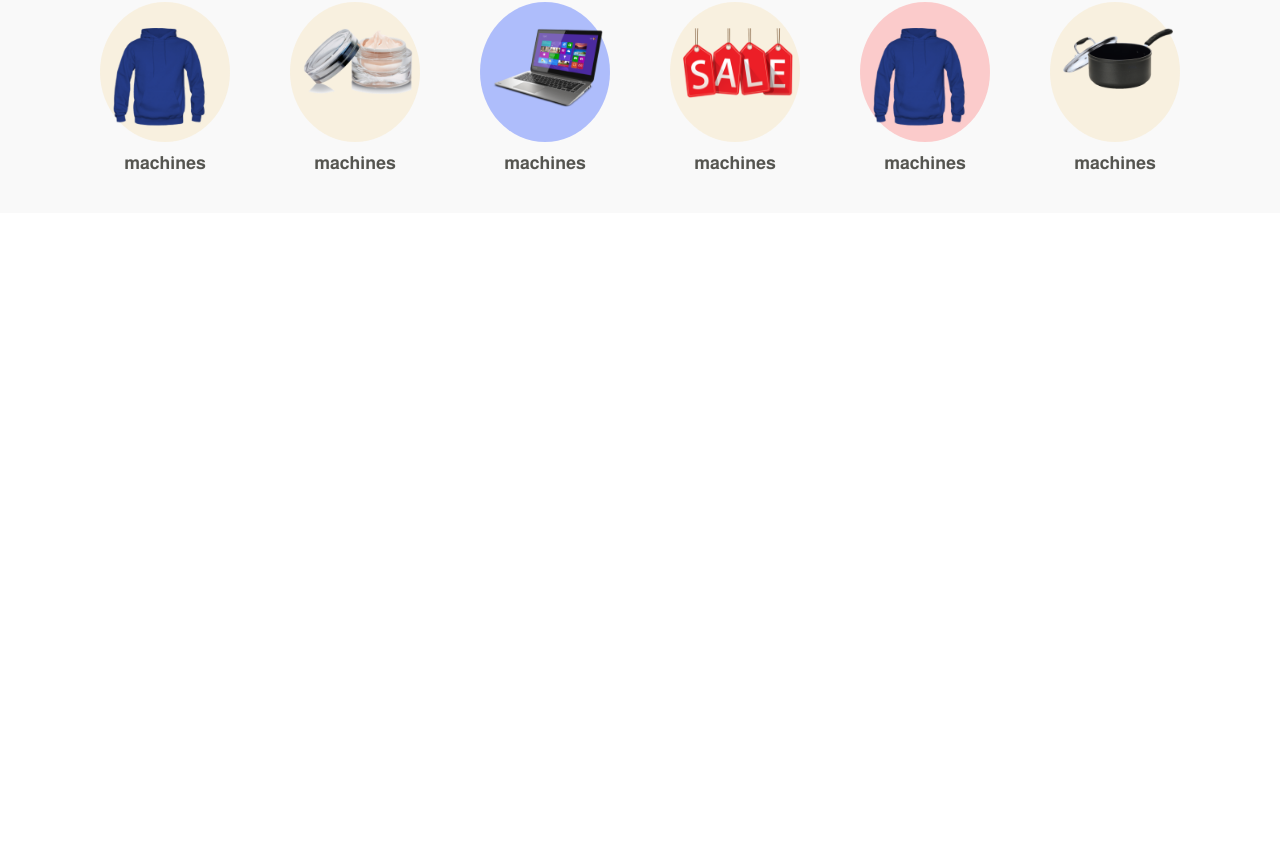
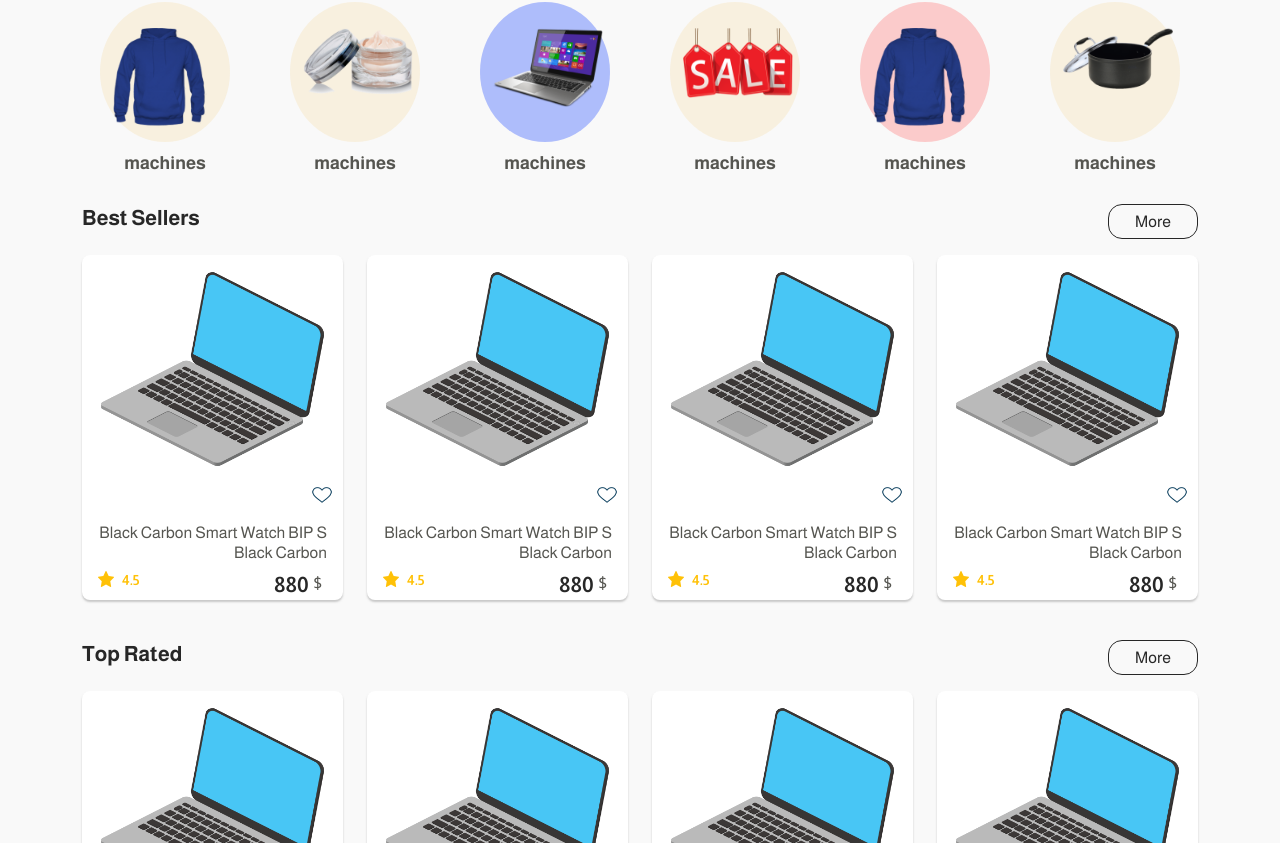
Before and after one commit to saeedmhmoud100/Full-ecommerce-react, a React (Create React App) app: page / in a window 1280 px wide. Shown: the part 457-1300 px from the top of the page. Before the commit the page ends 800 px from the top, so only its background shows below. Built offline with nearby package versions, Linux system fonts and the light colour scheme.

Commit message:
created Products sections

```diff
--- /dev/null
+++ b/src/Components/Products/CardProductsContainer.js
@@ -0,0 +1,24 @@
+import React from 'react'
+import { Container, Row } from 'react-bootstrap';
+import SubTiltle from '../Uitily/SubTiltle'
+import clothe from "../../Assets/images/clothe.png";
+import cat2 from "../../Assets/images/cat2.png";
+import labtop from "../../Assets/images/labtop.png";
+import sale from "../../Assets/images/sale.png";
+import ProductCard from "./ProductCard";
+
+const CardProductContainer = ({title,btntitle}) => {
+    return (
+        <Container>
+            <SubTiltle title={title} btntitle={btntitle} pathText="/allcategory" />
+            <Row className='my-2 d-flex'>
+                <ProductCard title="machines" img={clothe} background="#F4DBA4" />
+                <ProductCard title="machines" img={cat2} background="#F4DBA4" />
+                <ProductCard title="machines" img={labtop} background="#0034FF" />
+                <ProductCard title="machines" img={sale} background="#F4DBA4" />
+            </Row>
+        </Container>
+    )
+}
+
+export default CardProductContainer
--- /dev/null
+++ b/src/Components/Products/ProductCard.js
@@ -0,0 +1,62 @@
+import React from 'react'
+import { Card, Col } from 'react-bootstrap'
+import prod1 from "../../Assets/images/prod1.png";
+import favoff from "../../Assets/images/fav-off.png";
+import rate from "../../Assets/images/rate.png";
+const ProductCard = () => {
+    return (
+        <Col xs="10" sm="6" md="4" lg="3" className="d-flex">
+
+            <Card
+                className="my-2"
+                style={{
+                    width: "100%",
+                    height: "345px",
+                    borderRadius: "8px",
+                    border: "none",
+                    backgroundColor: "#FFFFFF",
+                    boxShadow: "0 2px 2px 0 rgba(151,151,151,0.5)",
+                }}>
+                    <Card.Img style={{ height: "228px", width: "100%" }} src={prod1} />
+                <div className="d-flex justify-content-end mx-2">
+                    <img
+                        src={favoff}
+                        alt=""
+                        className="text-center"
+                        style={{
+                            height: "24px",
+                            width: "26px",
+                        }}
+                    />
+                </div>
+                <Card.Body>
+                    <Card.Title>
+                        <div className="card-title">
+                            Black Carbon Smart Watch BIP S Black Carbon{" "}
+                        </div>
+                    </Card.Title>
+                    <Card.Text>
+                        <div className="d-flex justify-content-between ">
+                            <div className="d-flex">
+                                <img
+                                    className=""
+                                    src={rate}
+                                    alt=""
+                                    height="16px"
+                                    width="16px"
+                                />
+                                <div className="card-rate mx-2">4.5</div>
+                            </div>
+                            <div className="d-flex">
+                                <div className="card-price">880</div>
+                                <div className="card-currency mx-1">$</div>
+                            </div>
+                        </div>
+                    </Card.Text>
+                </Card.Body>
+            </Card>
+        </Col>
+    )
+}
+
+export default ProductCard
--- a/src/Pages/Home/HomePage.js
+++ b/src/Pages/Home/HomePage.js
@@ -2,6 +2,7 @@
 import NavBarLogin from "../../Components/Uitily/NavBarLogin";
 import Slider from "../../Components/Home/Slider";
 import HomeCategory from "../../Components/Home/HomeCategory";
+import CardProductContainer from "../../Components/Products/CardProductsContainer";
 
 function HomePage(){
     return(
@@ -9,6 +10,8 @@
             <NavBarLogin />
             <Slider />
             <HomeCategory />
+            <CardProductContainer title={"Best Sellers" } btntitle={'More'}/>
+            <CardProductContainer title={"Top Rated" } btntitle={'More'}/>
         </div>
 
 
```
